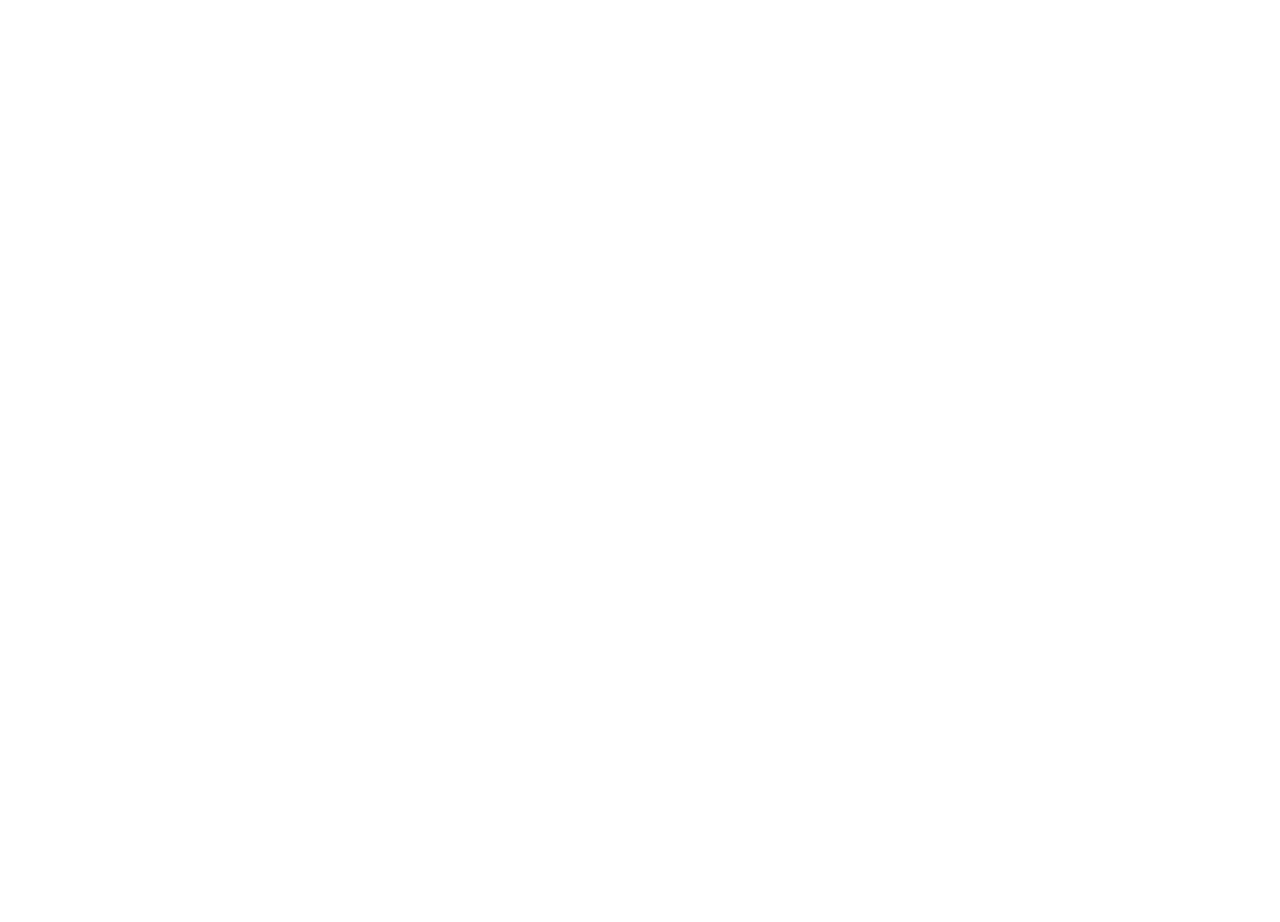
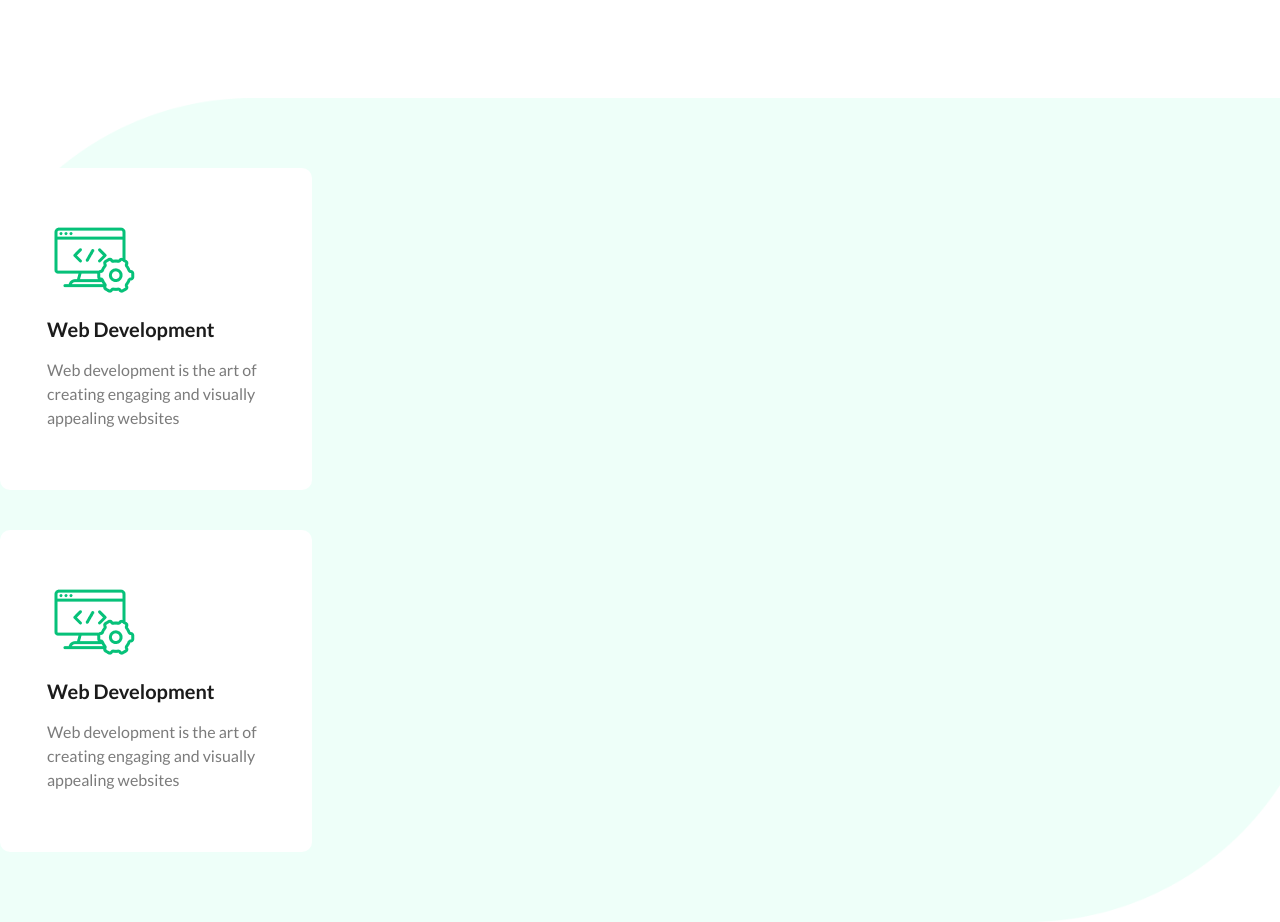
Before and after one commit to shoumen-shomu/core-wave, a React (Vite) app: page / in a window 1280 px wide. Shown: the part 1268-2190 px from the top of the page. Before the commit the page ends 1366 px from the top, so only its background shows below. Built offline with nearby package versions, Linux system fonts and the light colour scheme.

Commit message:
service 1st card done

```diff
--- /dev/null
+++ b/src/components/layouts/home/Service.jsx
@@ -0,0 +1,35 @@
+import React from 'react'
+import Container from '../../common/Container'
+import Images from '../../common/Images'
+import devimg from "../../../assets/devimg.png"
+
+const Service = () => {
+  return (
+    <>
+    <section>
+        <div class="bg-[url('/src/assets/servicebg.png')] py-17.5 bg-center bg-cover bg-no-repeat">
+        <Container>
+            <div className="flex items-center">
+                <div className="flex">
+                    <div className="space-y-10">
+                        <div className="pt-[42px] pb-[60px] pl-[47px] rounded-[10px] bg-white shadow-">
+                            <Images imgSrc={devimg}/>
+                            <h5 className='font-lato font-semibold text-[20px] text-secendary leading-7.5 py-3.5'>Web Development</h5>
+                            <p className='font-lato font-normal text-base text-[#7B7B7B] leading-6 w-66.25'>Web development is the art of creating engaging and visually appealing websites </p>
+                        </div>
+                        <div className="pt-[42px] pb-[60px] pl-[47px] rounded-[10px] bg-white shadow-">
+                            <Images imgSrc={devimg}/>
+                            <h5 className='font-lato font-semibold text-[20px] text-secendary leading-7.5 py-3.5'>Web Development</h5>
+                            <p className='font-lato font-normal text-base text-[#7B7B7B] leading-6 w-66.25'>Web development is the art of creating engaging and visually appealing websites </p>
+                        </div>
+                    </div>
+                </div>
+            </div>
+        </Container>
+        </div>
+    </section>
+    </>
+  )
+}
+
+export default Service
--- a/src/components/pages/Home.jsx
+++ b/src/components/pages/Home.jsx
@@ -2,12 +2,14 @@
 
 import Banner from '../layouts/home/Banner'
 import About from '../layouts/home/About'
+import Service from '../layouts/home/Service'
 
 const Home = () => {
   return (
     <>
     <Banner/>
     <About/>
+    <Service/>
     </>
   )
 }
```
Also changed, not shown: src/assets/devimg.png (added), src/assets/servicebg.png (added).
